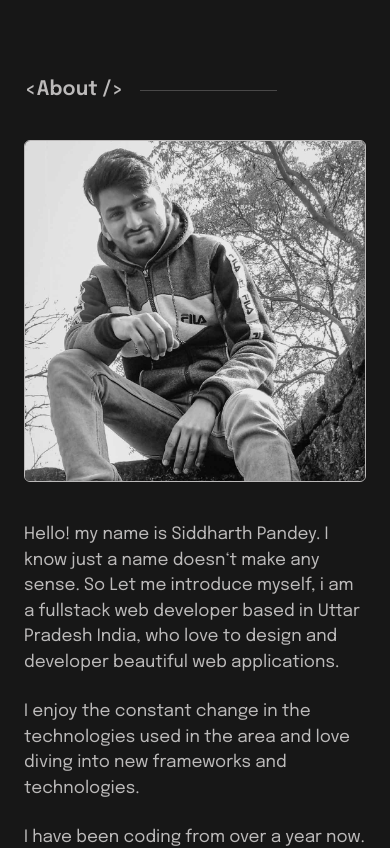
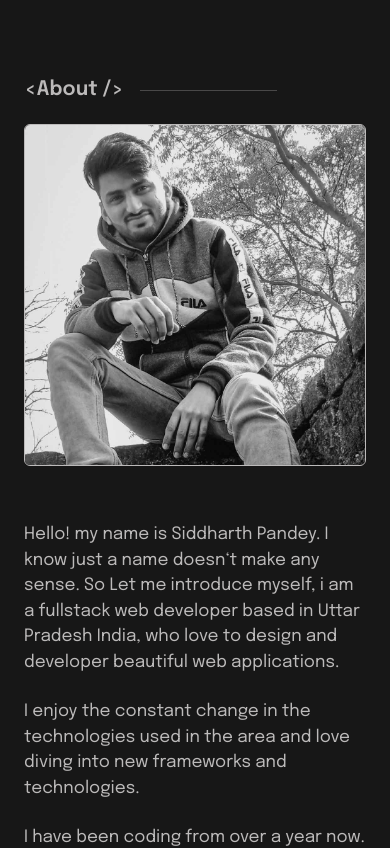
Before and after one commit to siddharthpandey091/creativesiddharth, a Next.js app: page / in a window 390 px wide. Shown: the part 860-1708 px from the top of the page. Built offline with nearby package versions, Linux system fonts and the light colour scheme.

Commit message:
Update About.jsx

```diff
--- a/components/About.jsx
+++ b/components/About.jsx
@@ -11,7 +11,7 @@ const About = () => {
 
       <div className="w-full py-5">
         <div className="w-full flex flex-col-reverse md:flex-row md:gap-24 gap-10  md:items-start items-center">
-          <div>
+          <div className="md:mt-0 mt-4">
             <div>
               <p className="md:text-lg text-[17px]">
                 Hello! my name is Siddharth Pandey. I know just a name doesn&lsquo;t
@@ -71,7 +71,7 @@ rel="noreferrer"
               </ul>
             </div>
           </div>
-          <div className="md:mt-0 mt-4">
+          <div>
             <img
               src="/creativesiddharth.jpg"
               className="md:w-[900px] w-96 rounded-md border border-borderColor"
```
